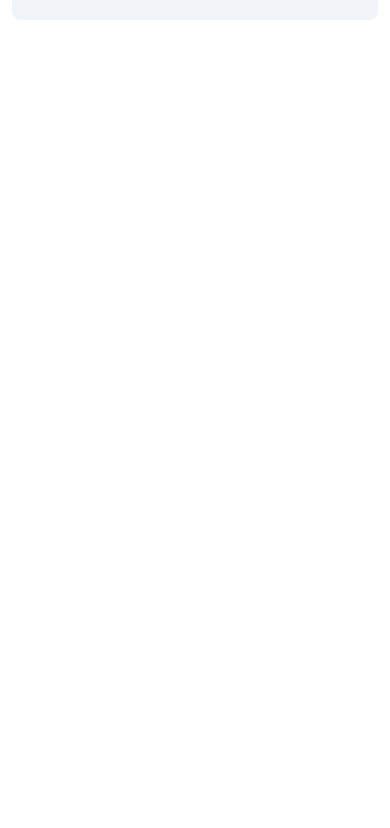
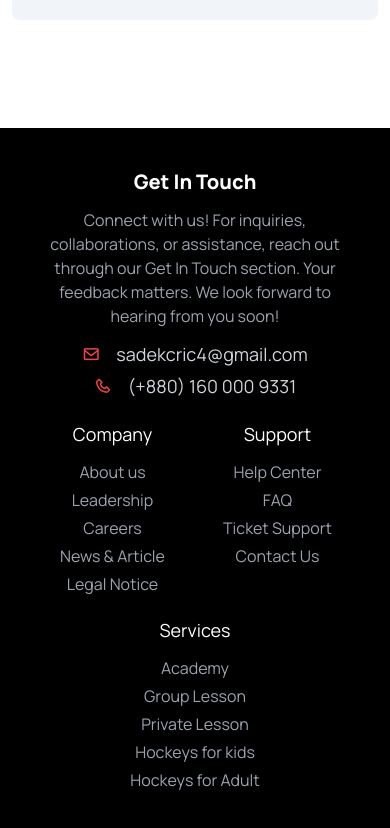
Before and after one commit to sadekcric/Hockey_ecommerce_2024, a plain HTML site: page index.html in a window 390 px wide. Shown: the part 9486-10314 px from the top of the page. Before the commit the page ends 9614 px from the top, so only its background shows below. Drawn offline with nearby package versions, Linux system fonts and the light colour scheme.

Commit message:
all section done with responsive

```diff
--- a/index.html
+++ b/index.html
@@ -615,5 +615,61 @@
 
 
 </div>
+
+<!-- footer section -->
+<footer class="p-10 lg:py-24 bg-black">
+  <div class="lg:w-4/5 lg:mx-auto text-white text-base-content lg:flex lg:gap-36">
+    <aside class="lg:w-80 text-center lg:text-left space-y-3 ">
+      <h3 class="text-xl font-extrabold ">Get In Touch</h3>
+      <p class="text-gray-400">
+        Connect with us! For inquiries, collaborations, or assistance, reach out through our Get In Touch section. Your feedback matters. We look forward to hearing from you soon!
+      </p>
+
+     <div class="space-y-1">
+      <div class="flex items-center gap-2 justify-center lg:justify-start">
+        <i class='bx bx-envelope text-lg text-red-500 mr-2'></i>
+        <p class="text-lg text-gray-300">sadekcric4@gmail.com</p>
+       </div>
+       <div class="flex items-center gap-2 justify-center lg:justify-start">
+        <i class='bx bx-phone text-lg text-red-500 mr-2'></i>
+        <p class="text-lg text-gray-300 ">(+880) 160 000 9331</p>
+       </div>
+     </div>
+
+    </aside>
+
+    <div class=" text-white text-base-content grid grid-cols-6 mt-5 gap-5 lg:justify-between w-full">
+
+      <!-- Company -->
+      <nav class="col-start-1 col-end-4 flex flex-col text-center lg:col-start-1 lg:col-end-3 space-y-1">
+        <header class="text-lg mb-2">Company</header>
+        <a class="link link-hover text-gray-400">About us</a>
+        <a class="link link-hover text-gray-400">Leadership</a>
+        <a class="link link-hover text-gray-400">Careers</a>
+        <a class="link link-hover text-gray-400">News & Article</a>
+        <a class="link link-hover text-gray-400">Legal Notice</a>
+      </nav>
+
+      <!-- Support -->
+      <nav class="col-start-4 col-end-7 flex flex-col text-center lg:col-start-3 lg:col-end-5 space-y-1">
+        <header class="text-lg mb-2">Support</header>
+        <a class="link link-hover text-gray-400">Help Center</a>
+        <a class="link link-hover text-gray-400">FAQ</a>
+        <a class="link link-hover text-gray-400">Ticket Support</a>
+        <a class="link link-hover text-gray-400">Contact Us</a>
+      </nav>
+
+      <!-- Services -->
+      <nav class="col-start-2 col-end-6 flex flex-col text-center  lg:col-start-5 lg:col-end-7 space-y-1">
+        <header class="text-lg mb-2">Services</header>
+        <a class="link link-hover text-gray-400">Academy</a>
+        <a class="link link-hover text-gray-400">Group Lesson</a>
+        <a class="link link-hover text-gray-400">Private Lesson</a>
+        <a class="link link-hover text-gray-400">Hockeys for kids</a>
+        <a class="link link-hover text-gray-400">Hockeys for Adult</a>
+      </nav>
+    </div>
+  </div>
+</footer>
 </body>
 </html>
```
